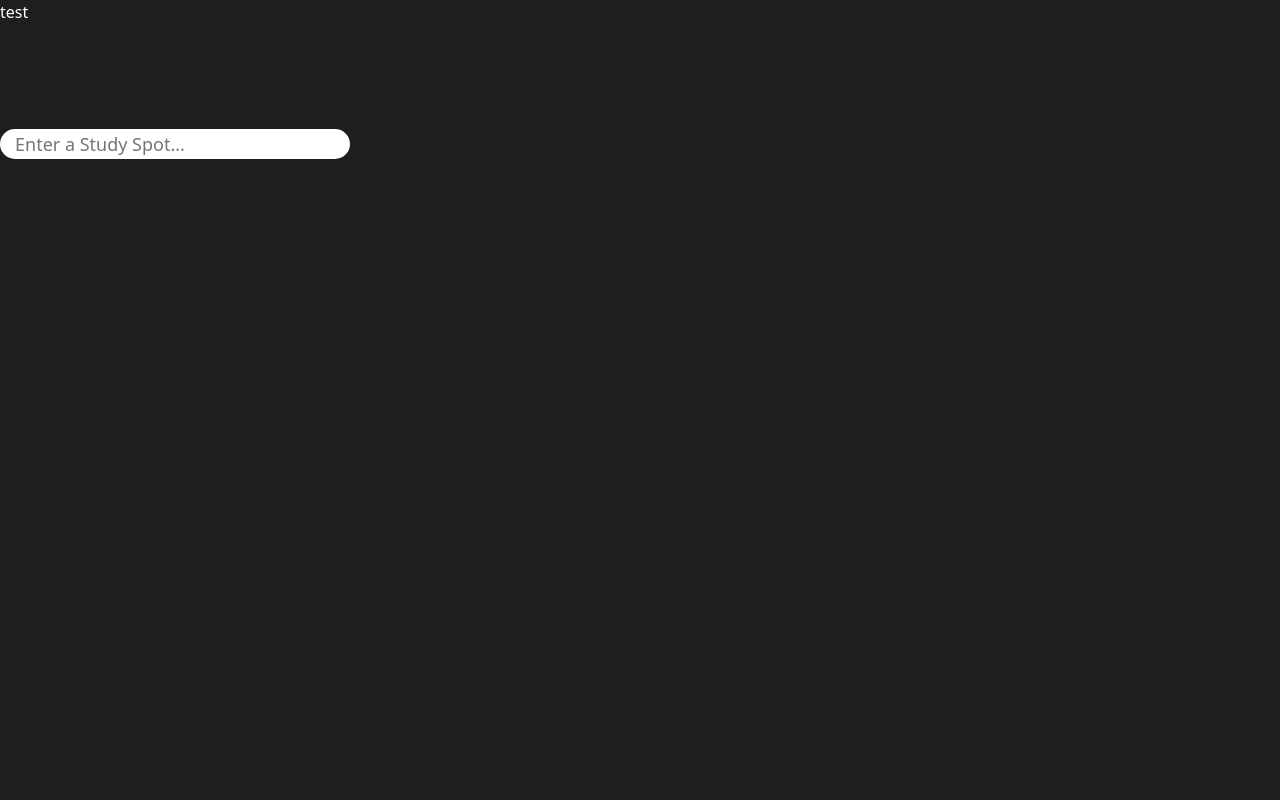
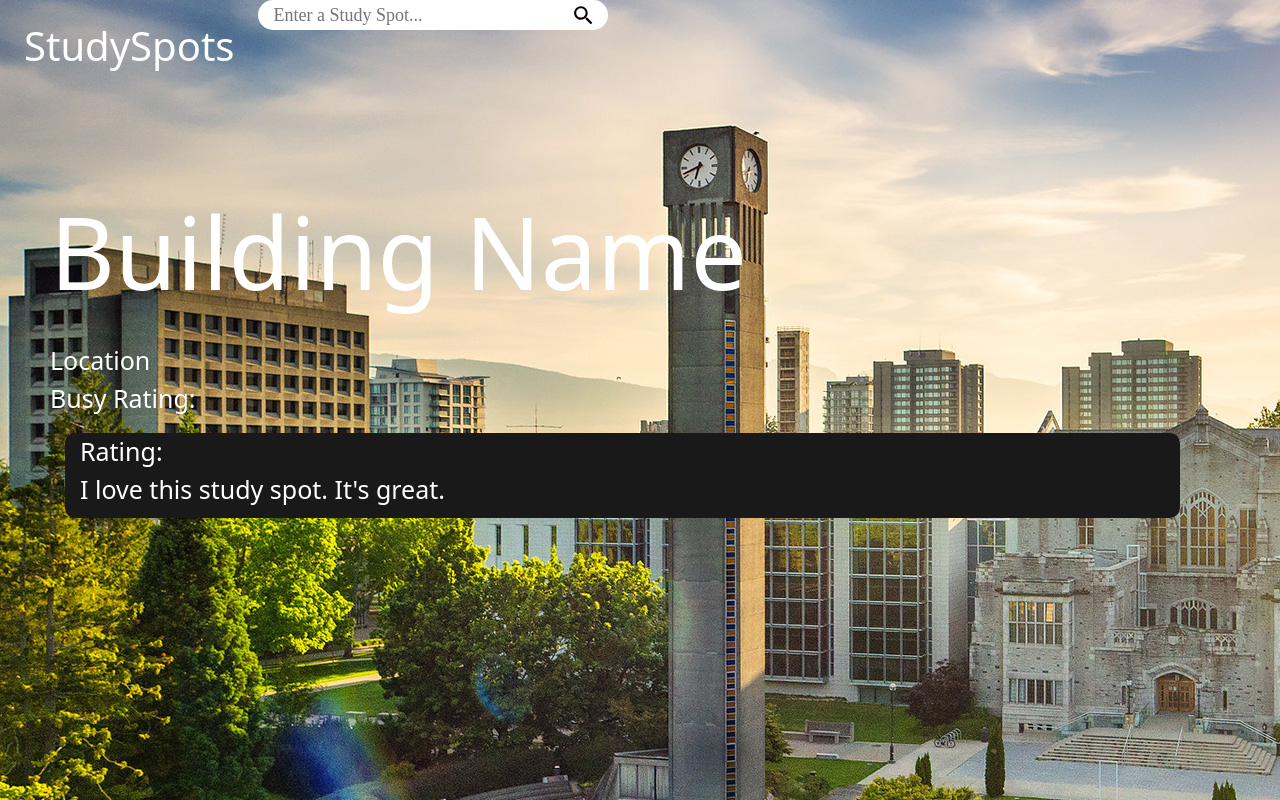
Before and after one commit to ndlee221/StudySpot, a React (Create React App) app in the folder frontend/: page / in a window 1280 px wide. Built offline with nearby package versions, Linux system fonts and the light colour scheme.

Commit message:
added search to home

```diff
--- a/frontend/src/App.css
+++ b/frontend/src/App.css
@@ -6,11 +6,22 @@ body {
   background-color: #1e1e1e;
   width: 100%;
   height: 100%;
+  background-image: url("./images/UBC-Vancouver-campus-2.jpg")
+}
+
+.searchBarHome {
+  position: relative;
+  justify-content: center;
+  flex-direction: row;
+  width: 50%;
+  height: 40px;
+  font-family: Circular;
+  margin-left: auto;
+  margin-right: auto;
 }
 
 
-
-.navbar-container {
+.searchBarSpot {
   position: relative;
   justify-content: center;
   flex-direction: row;
@@ -25,6 +36,7 @@ body {
   justify-content: center;
   height: 50%;
   width: 100%;
+  flex-direction: column;
 }
 
 .bar {
@@ -42,7 +54,6 @@ body {
 }
 
 .paragraph {
-  position: absolute;
   text-align: center;
 }
 
--- a/frontend/src/App.js
+++ b/frontend/src/App.js
@@ -15,14 +15,10 @@ function App() {
   const [home, setHome] = useState(false);
   return (
     <div>
-        <p>
-            test
-        </p>
-    {/*<script src="https://cdn.jsdelivr.net/npm/react/umd/react.production.min.js" crossorigin></script>*/}
 
-    {/*{home ? <Home setHome={setHome}></Home> : <Spot setHome={setHome}></Spot>}*/}
-      <SearchBar placeholder={"Enter a Study Spot..."} data={locationData}/>
+    <script src="https://cdn.jsdelivr.net/npm/react/umd/react.production.min.js" crossorigin></script>
 
+    {home ? <Home setHome={setHome}></Home> : <Spot setHome={setHome}></Spot>}
 
     </div>
 
--- a/frontend/src/components/Home.js
+++ b/frontend/src/components/Home.js
@@ -2,10 +2,14 @@ import { Button, Form, Col, Row, ListGroup, Navbar, Card } from 'react-bootstrap
 import '../App.css'
 import 'bootstrap/dist/css/bootstrap.min.css'
 import React from 'react';
+import locationData from "./Data.json"
+import SearchBar from "./SearchBar";
+import background from "../images/UBC-Vancouver-campus-2.jpg"
 
 function Home({ setHome }) {
 
     return (
+
         <div>
              <div className="d-flex">
                 <div className="d-flex ">
@@ -13,18 +17,15 @@ function Home({ setHome }) {
                         StudySpots
                     </h3>
                 </div>
-                <div className="navbar-container">
-                    <div className="bar mt-4">
-                    </div>
-                </div>
             </div>
 
 
-            <div className="body d-flex">
+            <div className="body d-flex threeSection">
                 <p className='fs-3 paragraph'>
                     Enter a UBC Location to get started
                 </p>
 
+                <SearchBar placeholder="Enter a Study Spot..." data={locationData} />
 
                 <ul className="about">
                     <li className='about-items'>
@@ -34,7 +35,6 @@ function Home({ setHome }) {
                     </li>
 
                     <li className='about-items'>
-
                         <p>
                             Search to find the best rated new study spots
                         </p>
@@ -55,4 +55,6 @@ function Home({ setHome }) {
     );
 }
 
+
+
 export default Home;
--- a/frontend/src/components/SearchBar.css
+++ b/frontend/src/components/SearchBar.css
@@ -1,7 +1,6 @@
 .searchInputs {
-    margin-top: 105px;
     display: flex;
-    margin-right: 10px;
+    margin: auto;
 }
 
 .search input {
@@ -12,6 +11,7 @@
     padding: 15px;
     height: 30px;
     width: 300px;
+    color: black;
 }
 
 .roundedLeft {
@@ -31,11 +31,16 @@
     border-radius: 0 15px 0 0;
 }
 
+.icon {
+    filter: brightness(0%);
+}
+
 input:focus {
     outline: none;
 }
 .searchIcon svg {
     font-size: 25px;
+    color: black;
 }
 
 .dataResult {
@@ -72,6 +77,10 @@ a:hover {
     background-color: lightgrey;
 }
 
+.locationText {
+    color: black;
+}
+
 #clearBtn {
     cursor: pointer;
 }
--- a/frontend/src/components/SearchBar.js
+++ b/frontend/src/components/SearchBar.js
@@ -38,9 +38,9 @@ function SearchBar({ placeholder, data }) {
                 />
                 <div className={isEmpty ? "roundedRight searchIcon" : "searchIcon"}>
                     {filteredData.length === 0 ? (
-                        <SearchIcon />
+                        <SearchIcon className={"icon"} />
                     ) : (
-                        <CloseIcon id="clearBtn" onClick={clearInput} />
+                        <CloseIcon className="icon" id="clearBtn" onClick={clearInput} />
                     )}
                 </div>
             </div>
@@ -49,7 +49,7 @@ function SearchBar({ placeholder, data }) {
                     {filteredData.slice(0, 15).map((value, key) => {
                         return (
                             <a className="dataItem" href={"https://www.reddit.com/r/soccer/"} target="_blank">
-                                <p>{value.name} </p>
+                                <p className={"locationText"}>{value.name} </p>
                             </a>
                         );
                     })}
--- a/frontend/src/components/Spot.js
+++ b/frontend/src/components/Spot.js
@@ -1,5 +1,8 @@
 import { Card } from "react-bootstrap";
 import 'bootstrap/dist/css/bootstrap.min.css';
+import locationData from "./Data.json";
+import SearchBar from "./SearchBar";
+import React from "react";
 
 
 function Spot({ setHome }) {
@@ -26,9 +29,8 @@ function Spot({ setHome }) {
                         StudySpots
                     </a>
                 </div>
-                <div className="navbar-container">
-                    <div className="bar mt-4">
-                    </div>
+                <div className="searchBarSpot">
+                    <SearchBar placeholder={"Enter a Study Spot..."} data={locationData}/>
                 </div>
             </div>
 
```
Also changed, not shown: frontend/src/images/UBC-Vancouver-campus-2.jpg (added).
